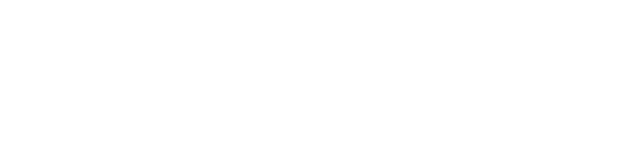
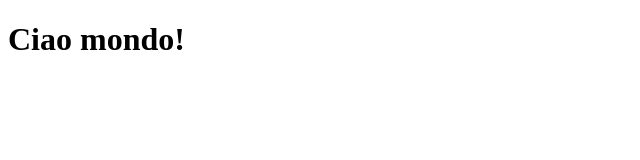
Before and after one commit to alexandermacias59/paginadiprova-html, a plain HTML site: page index.html in a window 1280 px wide. Shown: the whole page, without its empty margins (0-640 px from the left). Drawn offline with Linux system fonts and the light colour scheme.

Commit message:
ho creato il file index.html

```diff
--- a/index.html
+++ b/index.html
@@ -7,6 +7,6 @@
     <title>Document</title>
 </head>
 <body>
-
+    <h1>Ciao mondo!</h1>
 </body>
 </html>
```
